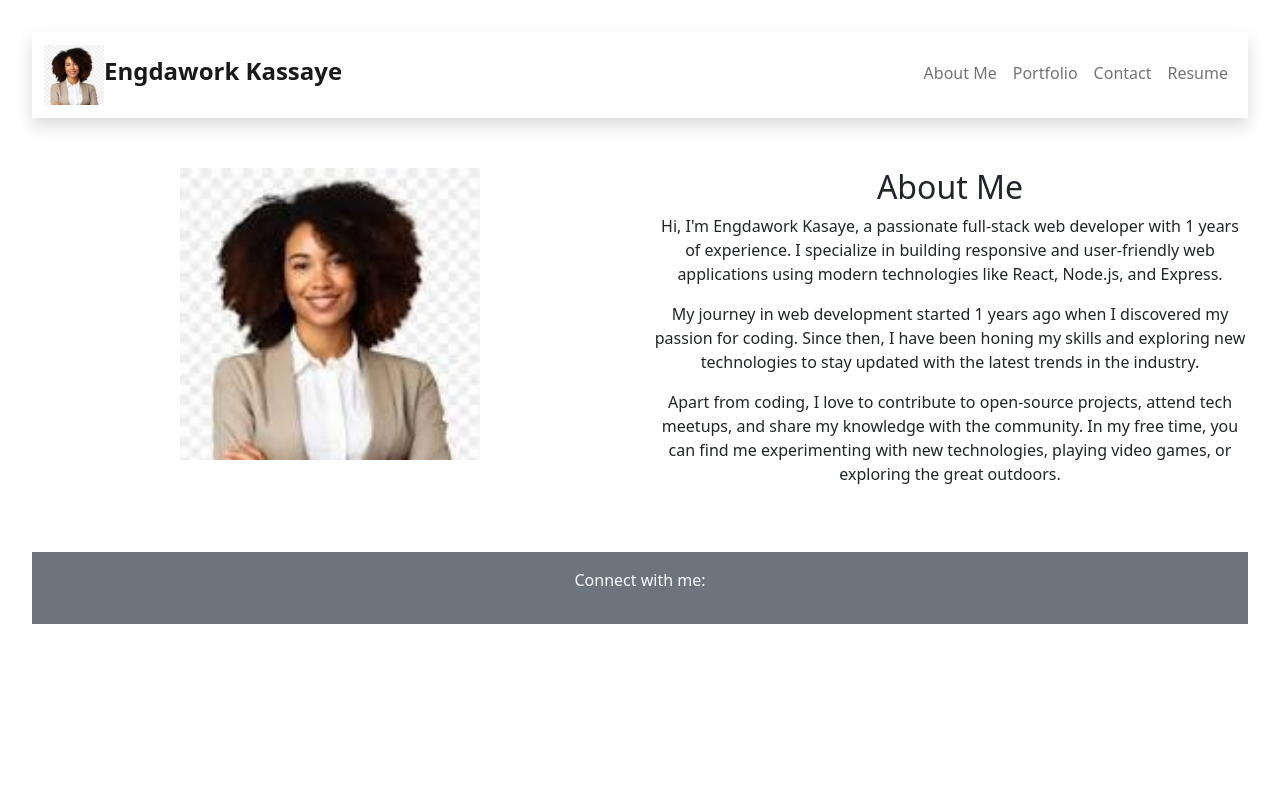
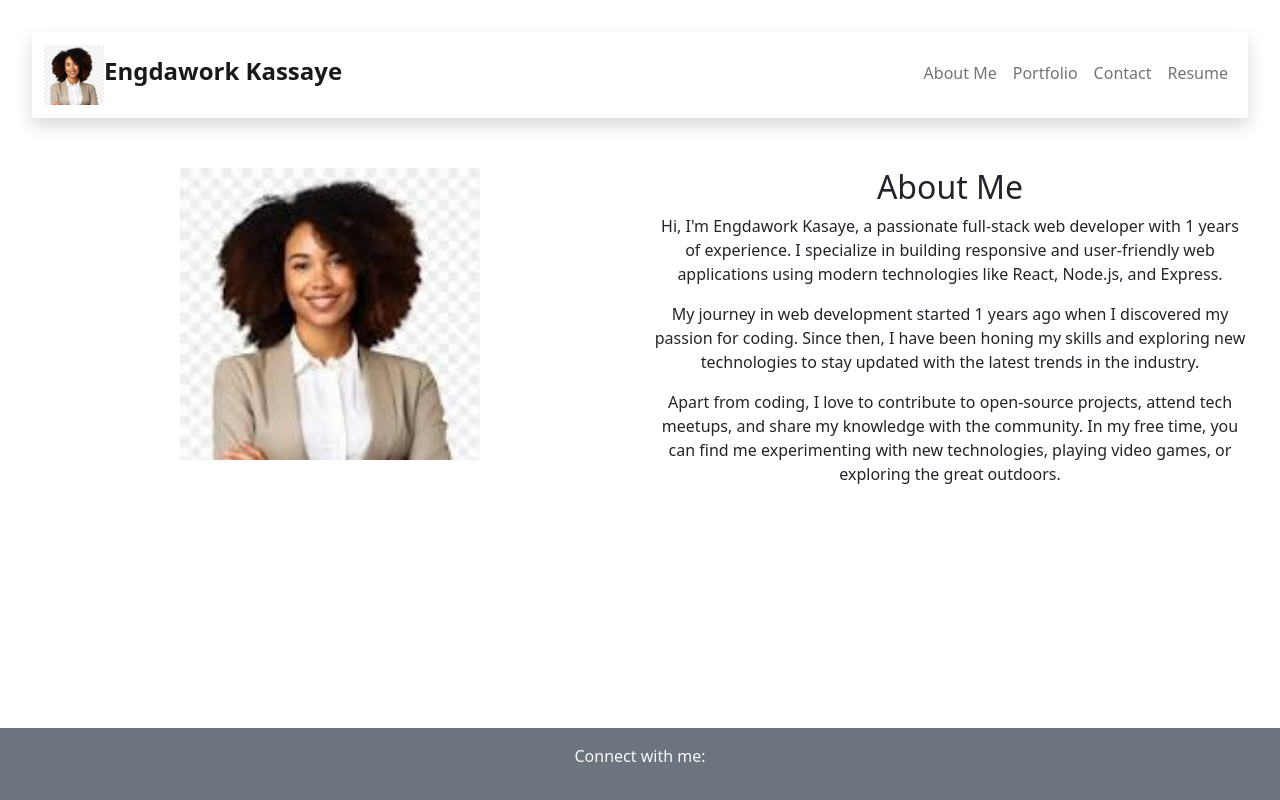
Before and after one commit to Engdaworkkassaye/reactPortifolioENG, a React (Vite) app in the folder react-portfolio/: page /about in a window 1280 px wide. Built offline with nearby package versions, Linux system fonts and the light colour scheme.

Commit message:
added footer fixed bottom

```diff
--- a/react-portfolio/src/components/Footer.jsx
+++ b/react-portfolio/src/components/Footer.jsx
@@ -2,7 +2,7 @@ import React from 'react';
 
 const Footer = () => {
   return (
-    <footer className="bg-secondary py-3">
+    <footer className="bg-secondary py-3 fixed-bottom">
         <p className="text-light">Connect with me:</p>
     </footer>
   );
```
